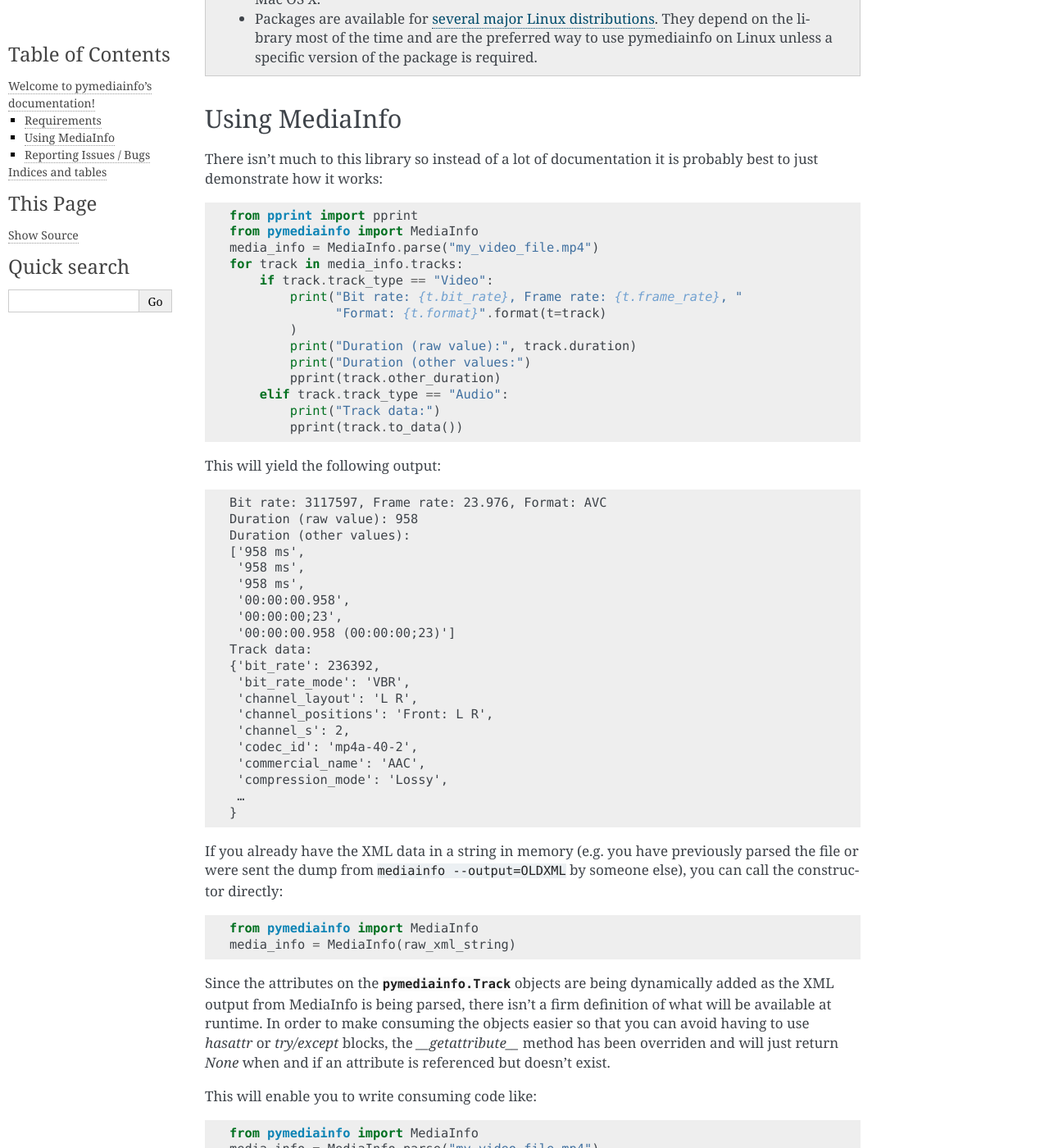
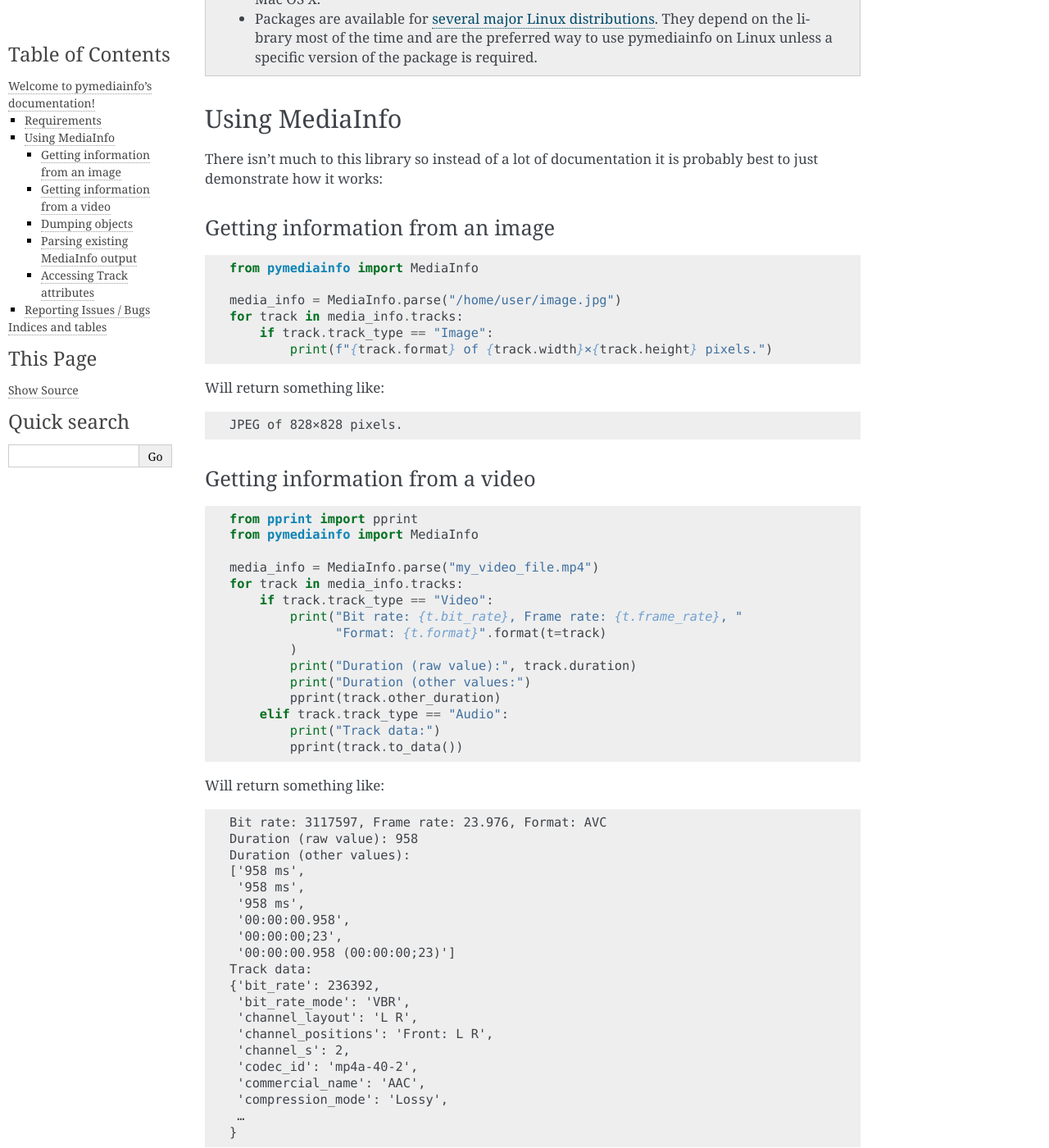
Before and after one commit to sbraz/pymediainfo, a Sphinx documentation site: the page built from docs/index.rst, in a window 1280 px wide and 1400 px high, scrolled down 464 px. Shown: the whole window at 82% size. Built offline with Sphinx 7.4.7, drawn with Linux system fonts in a browser that asks for light colours; some of the changed text lies outside the part shown.

Commit message:
Improve doc by adding a minimal example and additional info
Closes: https://github.com/sbraz/pymediainfo/pull/94

```diff
--- a/docs/index.rst
+++ b/docs/index.rst
@@ -32,10 +32,32 @@ Using MediaInfo
 There isn't much to this library so instead of a lot of documentation it is
 probably best to just demonstrate how it works:
 
+Getting information from an image
+---------------------------------
+
+.. code-block:: python
+
+  from pymediainfo import MediaInfo
+
+  media_info = MediaInfo.parse("/home/user/image.jpg")
+  for track in media_info.tracks:
+      if track.track_type == "Image":
+          print(f"{track.format} of {track.width}×{track.height} pixels.")
+
+Will return something like:
+
+.. code-block:: none
+
+  JPEG of 828×828 pixels.
+
+Getting information from a video
+--------------------------------
+
 .. code-block:: python
 
   from pprint import pprint
   from pymediainfo import MediaInfo
+
   media_info = MediaInfo.parse("my_video_file.mp4")
   for track in media_info.tracks:
       if track.track_type == "Video":
@@ -49,7 +71,7 @@ probably best to just demonstrate how it works:
           print("Track data:")
           pprint(track.to_data())
 
-This will yield the following output:
+Will return something like:
 
 .. code-block:: none
 
@@ -75,6 +97,18 @@ This will yield the following output:
   }
 
 
+Dumping objects
+---------------
+
+In order to make debugging easier, :class:`pymediainfo.MediaInfo`
+and :class:`pymediainfo.Track` objects can be converted to `dict`
+using :py:meth:`pymediainfo.MediaInfo.to_data` and
+:py:meth:`pymediainfo.Track.to_data` respectively. The previous
+example demonstrates that.
+
+Parsing existing MediaInfo output
+---------------------------------
+
 If you already have the XML data in a string in memory (e.g. you have previously
 parsed the file or were sent the dump from ``mediainfo --output=OLDXML`` by someone
 else), you can call the constructor directly:
@@ -83,6 +117,9 @@ else), you can call the constructor directly:
 
  from pymediainfo import MediaInfo
  media_info = MediaInfo(raw_xml_string)
+
+Accessing Track attributes
+--------------------------
 
 Since the attributes on the :class:`pymediainfo.Track` objects are being dynamically added as the
 XML output from MediaInfo is being parsed, there isn't a firm definition of what
```
